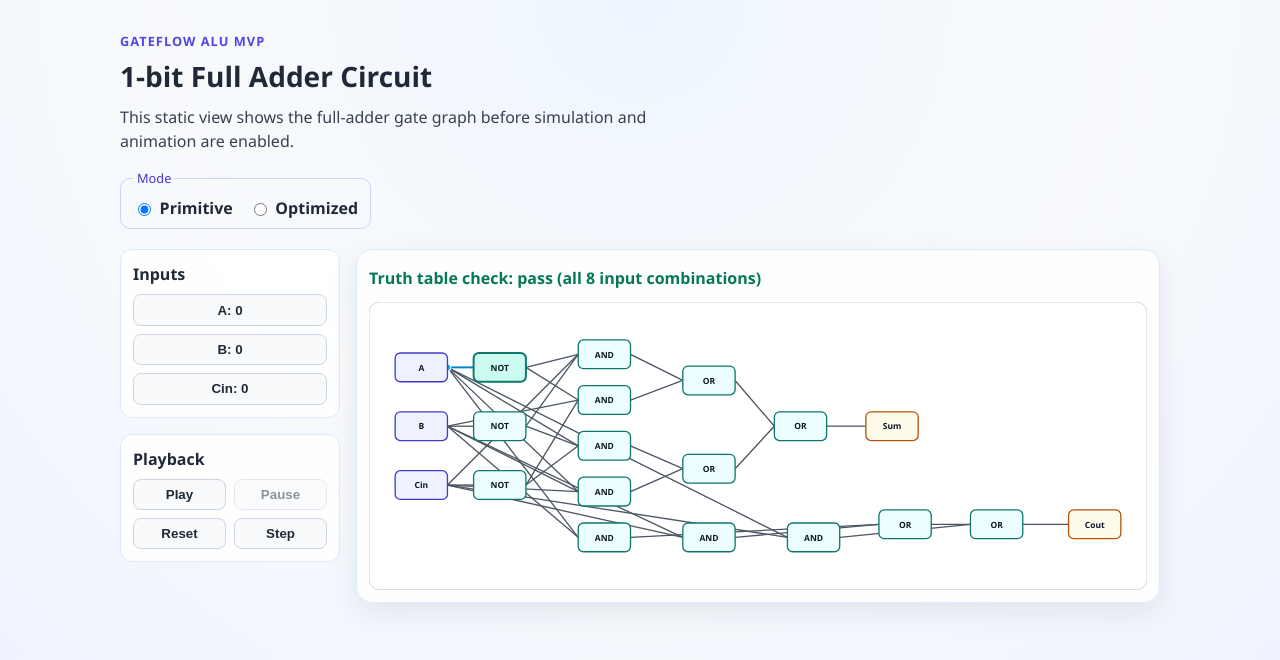
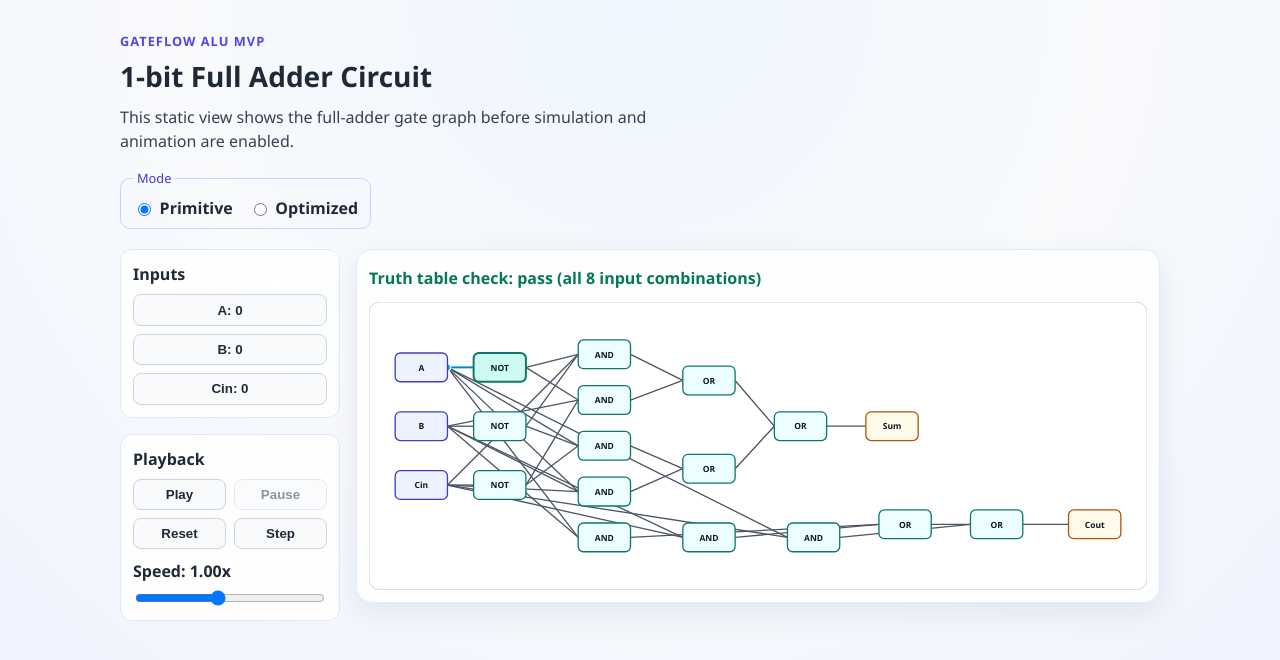
Before and after one commit to Picminmin/GateFlow-ALU, a React (Vite) app: page / in a window 1280 px wide. Shown: the top 660 px of the page. Built offline with nearby package versions, Linux system fonts and the light colour scheme.

Commit message:
Add playback speed control

```diff
--- a/src/App.tsx
+++ b/src/App.tsx
@@ -11,6 +11,7 @@ function App() {
   const [inputs, setInputs] = useState<InputsPanelValues>({ a: 0, b: 0, cin: 0 });
   const [animationTime, setAnimationTime] = useState(0);
   const [isPlaying, setIsPlaying] = useState(false);
+  const [speed, setSpeed] = useState(1);
   const activeCircuit = getFullAdderCircuit(mode);
   const validation = validateFullAdderCircuit(activeCircuit);
   const demoSignalEdge = activeCircuit.edges[0]?.id;
@@ -42,17 +43,17 @@ function App() {
         startTime = timestamp;
       }
 
-      const elapsedSeconds = (timestamp - startTime) / 1000;
+      const elapsedSeconds = ((timestamp - startTime) / 1000) * speed;
       setAnimationTime(elapsedSeconds % 1);
       frameId = requestAnimationFrame(tick);
     };
 
     frameId = requestAnimationFrame(tick);
     return () => cancelAnimationFrame(frameId);
-  }, [isPlaying]);
+  }, [isPlaying, speed]);
 
   const handleStep = () => {
-    setAnimationTime((prev) => (prev + 0.1) % 1);
+    setAnimationTime((prev) => (prev + 0.1 * speed) % 1);
   };
 
   const handleReset = () => {
@@ -97,10 +98,12 @@ function App() {
           <InputsPanel values={inputs} onChange={setInputs} />
           <PlaybackControls
             isPlaying={isPlaying}
+            speed={speed}
             onPlay={() => setIsPlaying(true)}
             onPause={() => setIsPlaying(false)}
             onReset={handleReset}
             onStep={handleStep}
+            onSpeedChange={setSpeed}
           />
         </div>
         <section className="circuit-card">
--- a/src/components/panels/PlaybackControls.tsx
+++ b/src/components/panels/PlaybackControls.tsx
@@ -1,17 +1,21 @@
 interface PlaybackControlsProps {
   isPlaying: boolean;
+  speed: number;
   onPlay: () => void;
   onPause: () => void;
   onReset: () => void;
   onStep: () => void;
+  onSpeedChange: (nextSpeed: number) => void;
 }
 
 export function PlaybackControls({
   isPlaying,
+  speed,
   onPlay,
   onPause,
   onReset,
   onStep,
+  onSpeedChange,
 }: PlaybackControlsProps) {
   return (
     <section className="panel" aria-label="Playback controls">
@@ -30,6 +34,17 @@ export function PlaybackControls({
           Step
         </button>
       </div>
+      <label className="speed-control">
+        Speed: {speed.toFixed(2)}x
+        <input
+          type="range"
+          min={0.25}
+          max={2}
+          step={0.25}
+          value={speed}
+          onChange={(event) => onSpeedChange(Number(event.target.value))}
+        />
+      </label>
     </section>
   );
 }
--- a/src/index.css
+++ b/src/index.css
@@ -140,6 +140,13 @@ body {
   cursor: not-allowed;
 }
 
+.speed-control {
+  margin-top: 0.6rem;
+  display: grid;
+  gap: 0.35rem;
+  font-weight: 600;
+}
+
 .validation-ok,
 .validation-error {
   margin: 0.25rem 0 0.75rem;
```
Also changed, not shown: 1 other file (tests, documents, lock files or other folders).
